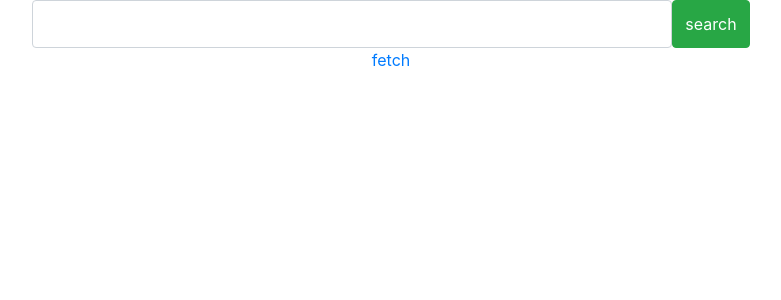
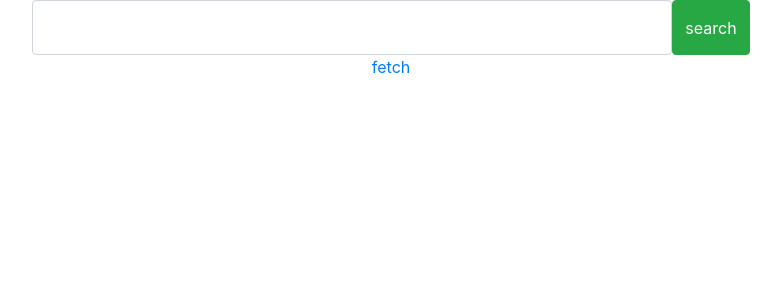
Before and after one commit to JacobLeonLyerla/Cofo, a React (Create React App) app in the folder cofo/: page / in a window 1280 px wide. Shown: the top 300 px of the page, without its empty margins (249-1030 px from the left). Built offline with nearby package versions, Linux system fonts and the light colour scheme.

Commit message:
search edited

```diff
--- a/cofo/src/App.css
+++ b/cofo/src/App.css
@@ -52,7 +52,7 @@
 }
 .form-control {
   width: 50vw;
-  height: 6vh;
+  height: 6.9vh;
   justify-content: center;
 }
 .container {
```
